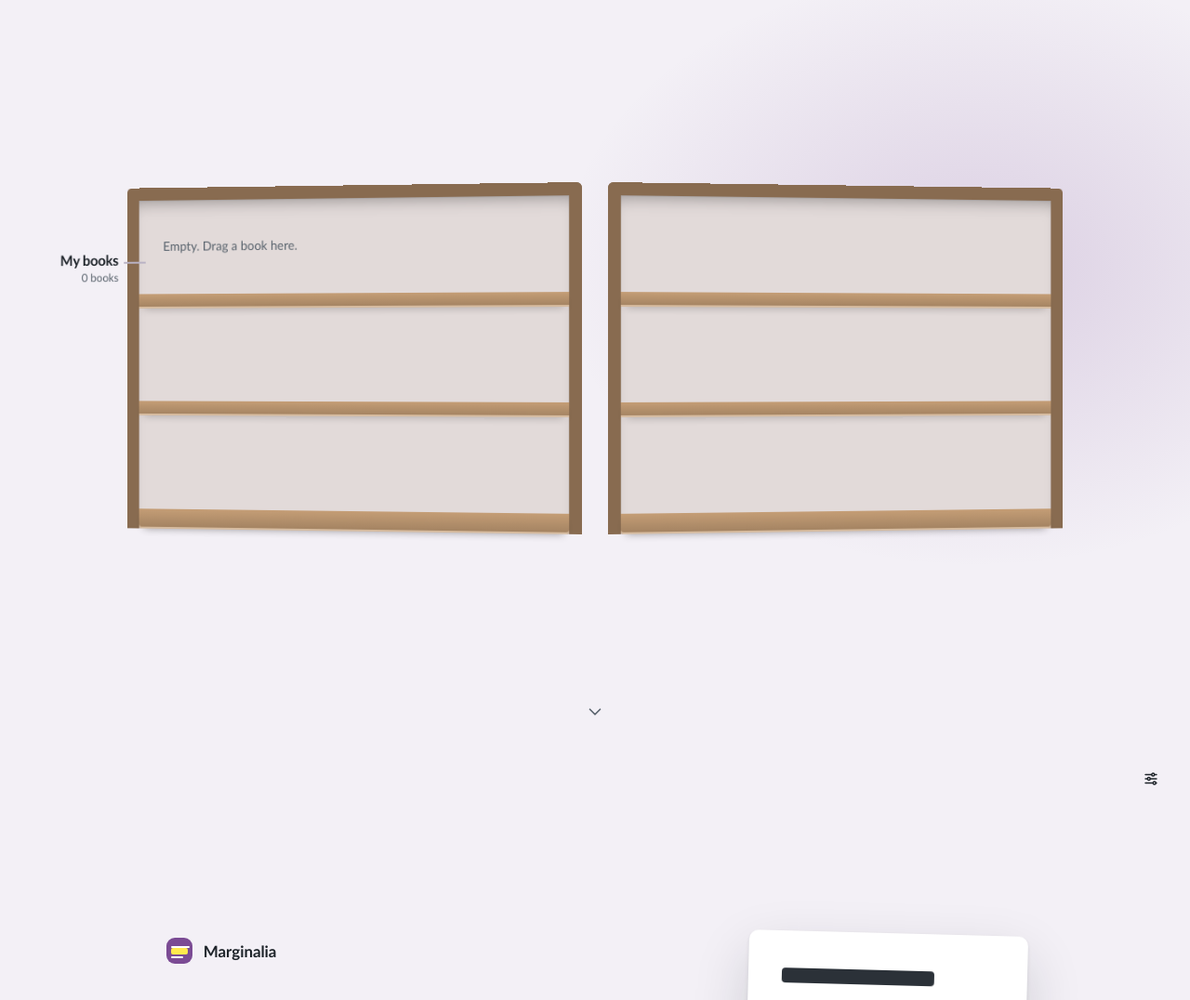
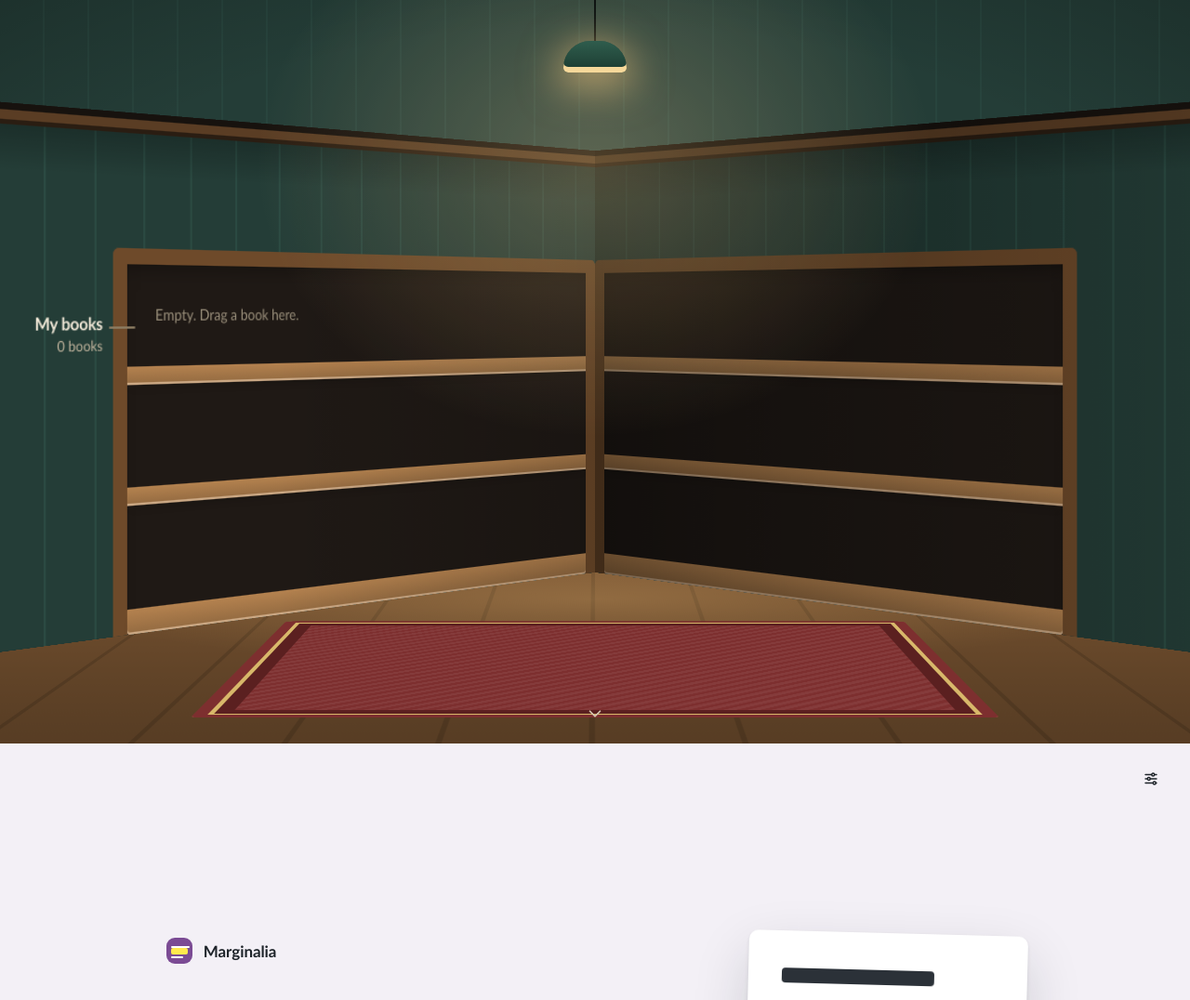
Before and after one commit to RisiMorina/article_app, a plain HTML site: page index.html in a window 1280 px wide. Shown: the top 1076 px of the page at 93% size. Drawn offline with nearby package versions, Linux system fonts and the light colour scheme.

Commit message:
Hero: library room with two bookcase walls at 90 degrees, wallpaper, floor, rug and lamp
Co-Authored-By: Claude Sonnet 5.5 <noreply@anthropic.com>

```diff
--- a/css/style.css
+++ b/css/style.css
@@ -609,7 +609,7 @@ body.resizing .r-body { transition: none; }
 .accent-opt:has(input:focus-visible) { outline: 2px solid var(--focus); outline-offset: 2px; }
 
 /* =========================================================
-   Start screen: the first screen is only the bookcases, the rest is below
+   Start screen: the first screen is a library room, the rest is below
    ========================================================= */
 .welcome { display: block; min-height: 0; padding: 0; }
 .welcome-more {
@@ -617,29 +617,84 @@ body.resizing .r-body { transition: none; }
   gap: clamp(48px, 8vw, 110px); align-items: center; justify-content: center; padding: 48px;
 }
 @media (max-width: 1180px) { .welcome-more { grid-template-columns: minmax(0, 520px) 240px; } }
+
 .hero {
-  position: relative; display: flex; align-items: center; justify-content: center;
-  height: 100vh; height: 100svh; min-height: 520px; padding: 28px 0 56px;
+  position: relative; display: flex; align-items: center; justify-content: center; overflow: hidden;
+  height: 100vh; height: 100svh; min-height: 560px; padding: 0 0 36px;
+  /* the room: deep green wallpaper with a faint stripe, darker toward the edges */
+  background:
+    radial-gradient(120% 90% at 50% 40%, transparent 40%, rgb(0 0 0 / .55) 100%),
+    repeating-linear-gradient(90deg, #243d37 0 46px, #28443d 46px 48px);
 }
-.hero-shelves { --k: .8; width: 100%; max-width: 1500px; margin: 0 auto; --gutter: 112px; }
-.hero-shelves.cabinets.two { margin: 0 auto; padding: 0 var(--gutter); }
-.hero-shelves .cabinet:hover, .hero-shelves .cabinet:focus-within { position: relative; z-index: 5; }
-.hero-shelves .shelf-row { padding-top: 26px; }
-.hero-shelves .shelf-row.is-empty { padding-top: 10px; }
-.hero-shelves .books { min-height: calc(176px * var(--k)); }
-.hero-shelves .is-empty .books { min-height: calc(120px * var(--k)); }
-.hero-shelves .book { height: calc(var(--bh) * var(--k)); width: calc(var(--bw) * (.75 + var(--k) * .3)); }
-.hero-shelves .spine-title { font-size: 12.5px; }
-/* the top shelf has no room above it for the card, so it opens below the book */
-.hero-shelves .shelf:first-child .book-card { bottom: auto; top: calc(100% + 12px); }
-.hero-shelves .shelf:first-child .book-card::after { top: auto; bottom: 100%; }
+.hero-light { position: absolute; inset: 0; pointer-events: none; z-index: 2; background: radial-gradient(520px 420px at 50% 22%, rgb(255 205 130 / .26), transparent 70%); mix-blend-mode: screen; }
+.hero-lamp { position: absolute; top: 0; left: 50%; z-index: 3; width: 0; pointer-events: none; }
+.hero-lamp .cord { position: absolute; left: -1px; top: 0; width: 2px; height: 46px; background: #0e1412; }
+.hero-lamp .dome { position: absolute; left: -34px; top: 44px; width: 68px; height: 34px; border-radius: 34px 34px 6px 6px; background: linear-gradient(#2f5d4d, #1b3a30); box-shadow: 0 10px 40px 8px rgb(255 205 130 / .55), inset 0 -6px 0 #f6d89a; }
+
+.hero-room { --k: .8; --rs: 1; --wood: #b4824f; --frame: #6e4a2a; --back: #1f1915; width: 100%; perspective: 2100px; perspective-origin: 50% 38%; }
+.stage {
+  position: relative; display: grid; grid-template-columns: 0 0; justify-content: center; transform-style: preserve-3d;
+  transform: scale(var(--rs)); transform-origin: 50% 50%;
+}
+/* two walls, 90 degrees apart: each turns 45 degrees around the corner line */
+.wall {
+  position: relative; width: 700px; padding-top: 118px; transform-style: flat; color: #f3ead9; display: flex; flex-direction: column; justify-content: flex-end;
+  background: repeating-linear-gradient(90deg, #243d37 0 46px, #2b4a42 46px 48px);
+}
+.wall::before { content: ""; position: absolute; left: 0; right: 0; top: 0; height: 56px; background: linear-gradient(#17120e 0 6px, #5a3d24 6px 14px, #2a1d12 14px 18px, transparent 18px), linear-gradient(rgb(0 0 0 / .35), transparent); pointer-events: none; }
+.wall::after { content: ""; position: absolute; inset: 0; pointer-events: none; }
+.wall.left { justify-self: end; transform-origin: 100% 50%; transform: rotateY(45deg); padding-left: 112px; }
+.wall.right { justify-self: start; transform-origin: 0 50%; transform: rotateY(-45deg); padding-right: 112px; }
+.wall.left::after { background: linear-gradient(90deg, transparent 40%, rgb(0 0 0 / .18)); }
+.wall.right::after { background: linear-gradient(270deg, rgb(0 0 0 / .1), rgb(0 0 0 / .32) 70%, rgb(0 0 0 / .42)); }
+.hero-room .cabinet { margin: 0; }
+.hero-room .cabinet:hover { position: relative; z-index: 5; }
+
+/* floor: a plane lying at the foot of the walls, cut to the 90 degree wedge in front of the corner */
+.floor {
+  position: absolute; left: 50%; margin-left: -1300px; bottom: 0; width: 2600px; height: 1300px; transform-origin: 50% 100%; transform: rotateX(-90deg);
+  clip-path: polygon(50% 100%, 0 0, 100% 0);
+  background:
+    radial-gradient(700px 520px at 50% 85%, rgb(255 205 130 / .22), transparent 70%),
+    linear-gradient(0deg, transparent, rgb(0 0 0 / .45)),
+    repeating-linear-gradient(90deg, #7a5532 0 96px, #6a4a2b 96px 100px);
+}
+.rug {
+  position: absolute; left: calc(50% - 280px); bottom: 330px; width: 560px; height: 420px; border-radius: 6px; background:
+    repeating-linear-gradient(45deg, rgb(255 255 255 / .06) 0 6px, transparent 6px 12px), #7d2f2f;
+  box-shadow: inset 0 0 0 10px #7d2f2f, inset 0 0 0 14px #d8b86a, inset 0 0 0 26px #5b2020;
+}
+
+/* labels and empty text on the dark wall */
+.hero-room .case-name { color: #f3ead9; font-size: 15px; }
+.hero-room .case-name:hover { color: #ffd98f; }
+.hero-room .case-n { color: #bfb39c; }
+.hero-room .shelf-label::after { background: #8c7c62; }
+.hero-room .shelf-empty { color: #9a8f7b; }
+.hero-room .shelf-row { padding-top: 26px; }
+.hero-room .shelf-row.is-empty { padding-top: 10px; }
+.hero-room .books { min-height: calc(176px * var(--k)); }
+.hero-room .is-empty .books { min-height: calc(120px * var(--k)); }
+.hero-room .book { height: calc(var(--bh) * var(--k)); width: calc(var(--bw) * (.75 + var(--k) * .3)); }
+.hero-room .spine-title { font-size: 12.5px; }
+.hero-room .book-card { display: none !important; }
+
+.hero-tip {
+  position: fixed; z-index: 60; max-width: 280px; display: flex; flex-direction: column; gap: 2px; padding: 10px 14px; pointer-events: none;
+  background: var(--surface); color: var(--ink); border: 1px solid var(--line-strong); border-radius: 12px; box-shadow: var(--shadow);
+}
+.hero-tip strong { font-size: 14.5px; line-height: 1.3; overflow-wrap: anywhere; }
+.hero-tip .tip-sub { color: var(--muted); font-size: 13px; }
+.hero-tip small { color: var(--accent); font-size: 12px; margin-top: 2px; }
+
 .hero-down {
-  position: absolute; left: 50%; bottom: 14px; width: 40px; height: 40px; margin-left: -20px; display: grid; place-items: center;
-  border-radius: 50%; color: var(--muted); transition: background-color .15s, color .15s;
+  position: absolute; left: 50%; bottom: 12px; z-index: 4; width: 40px; height: 40px; margin-left: -20px; display: grid; place-items: center;
+  border-radius: 50%; color: #d8cdb6; transition: background-color .15s, color .15s;
 }
-.hero-down:hover { background: var(--accent-soft); color: var(--accent); }
+.hero-down:hover { background: rgb(255 255 255 / .12); color: #fff; }
 .hero-down .ic { width: 22px; height: 22px; }
-/* the one moment: books drop onto their shelves, one after another, once per visit */
-.hero-shelves.intro .book { animation: shelve .75s cubic-bezier(.2, .8, .2, 1) backwards; animation-delay: calc(var(--i, 0) * 38ms + .15s); }
+
+/* the one moment: books drop onto their shelves one after another, once per visit */
+.hero-room.intro .book { animation: shelve .75s cubic-bezier(.2, .8, .2, 1) backwards; animation-delay: calc(var(--i, 0) * 38ms + .15s); }
 @keyframes shelve { from { opacity: 0; transform: translateY(-40px); } to { opacity: 1; transform: none; } }
-@media (prefers-reduced-motion: reduce) { .hero-shelves.intro .book { animation: none; } }
+@media (prefers-reduced-motion: reduce) { .hero-room.intro .book { animation: none; } }
--- a/index.html
+++ b/index.html
@@ -31,7 +31,9 @@
   <!-- ============ WELCOME: first screen = only the bookcases, scroll for the rest ============ -->
   <main id="view-welcome" class="welcome" hidden aria-labelledby="welcome-title">
     <section class="hero" aria-label="Your bookcases">
-      <div id="hero-shelves" class="shelves cabinets two hero-shelves"></div>
+      <div class="hero-light" aria-hidden="true"></div>
+      <div class="hero-lamp" aria-hidden="true"><span class="cord"></span><span class="dome"></span></div>
+      <div id="hero-shelves" class="shelves hero-room"></div>
       <a class="hero-down" href="#welcome-more" id="hero-down" aria-label="Scroll down" title="Scroll down"><span data-icon="chevron-down"></span></a>
     </section>
 
@@ -220,6 +222,7 @@
   <button type="button" class="tb-note" id="tb-note">Highlight + note</button>
 </div>
 
+<div id="hero-tip" class="hero-tip" hidden><strong class="tip-title"></strong><span class="tip-sub"></span><small>Click to open</small></div>
 <div id="toasts" class="toasts" role="status" aria-live="polite"></div>
 <div id="drop-overlay" class="drop-overlay" hidden><div>Drop PDF to add it to your library</div></div>
 
--- a/js/library.js
+++ b/js/library.js
@@ -78,22 +78,47 @@ const Library = {
   /** Redraw whichever screen is showing (start screen hero or library). */
   _refreshView() { if (!$('#view-welcome').hidden) this.renderHero(); else this.render(); },
 
-  /** The start screen's first screen: nothing but the bookcases, two cases in a corner. */
+  /** The start screen's first screen: a library room. Two walls of bookcases meet at a 90 degree corner (real CSS 3D). */
   renderHero() {
     const shelves = this._cases('', 'all');
     while (shelves.length < 6) shelves.push({ title: '', blank: true, books: [] });
     const half = Math.ceil(shelves.length / 2);
     const box = $('#hero-shelves');
-    const W = box.clientWidth || window.innerWidth || 1200;
-    const inner = Math.max((W - 2 * 112 - 28) / 2 - 68, 180);
-    // Shrink the books so a cabinet of about three shelves fits the first screen.
-    const rowsPer = Math.max(half, 1);
-    const k = Math.min(Math.max(((window.innerHeight - 150) / rowsPer - 44) / 221, 0.5), 0.9);
+    const WALL = 700, GUTTER = 112;                      // wall plane width (px, before scaling) and label gutter
+    const inner = WALL - GUTTER - 68;
+    // Books shrink so about three shelves per wall fit the screen; the whole room scales down on narrow windows.
+    const vh = window.innerHeight, vw = window.innerWidth;
+    const k = Math.min(Math.max(((vh - 130 - 120 - 40) / Math.max(half, 1) - 44) / 221, 0.66), 0.9);
+    const scale = Math.min(1, vw / 1180);
     box.style.setProperty('--k', k.toFixed(3));
+    box.style.setProperty('--rs', scale.toFixed(3));
     box.classList.toggle('intro', !this._heroShown);
     this._heroShown = true;
-    box.replaceChildren(this._cabinet(shelves.slice(0, half), inner, 'left'), this._cabinet(shelves.slice(half), inner, 'right'));
+    const left = h('div', { class: 'wall left' }, this._cabinet(shelves.slice(0, half), inner, 'left'));
+    const right = h('div', { class: 'wall right' }, this._cabinet(shelves.slice(half), inner, 'right'));
+    box.replaceChildren(h('div', { class: 'stage' },
+      h('div', { class: 'floor', 'aria-hidden': 'true' }, h('div', { class: 'rug' })),
+      left, right));
     $$('.book', box).forEach((b, i) => b.style.setProperty('--i', i));
+    // Fit the whole room on the first screen (the outer edges come closer in perspective, so leave 25% room).
+    const sh = $('.stage', box).offsetHeight || 700;
+    box.style.setProperty('--rs', Math.min(1, vw / 1250, (vh - 40) / (sh * 1.5)).toFixed(3));
+  },
+
+  /** Flat tooltip for hero books (the cabinets are tilted in 3D, so a card inside them would be skewed). */
+  initHeroTip() {
+    const box = $('#hero-shelves'), tip = $('#hero-tip');
+    box.addEventListener('mouseover', e => {
+      const book = e.target.closest('.book');
+      if (!book) return;
+      $('.tip-title', tip).textContent = book.dataset.title;
+      $('.tip-sub', tip).textContent = book.dataset.sub || '';
+      tip.hidden = false;
+      const r = book.getBoundingClientRect(), tw = tip.offsetWidth, th = tip.offsetHeight;
+      tip.style.left = Math.min(Math.max(r.left + r.width / 2 - tw / 2, 8), window.innerWidth - tw - 8) + 'px';
+      tip.style.top = (r.top - th - 14 < 8 ? r.bottom + 14 : r.top - th - 14) + 'px';
+    });
+    box.addEventListener('mouseout', e => { if (!e.relatedTarget || !e.relatedTarget.closest || !e.relatedTarget.closest('.book')) tip.hidden = true; });
   },
 
   _hasFolder(name) { return this.folders.some(f => f.toLowerCase() === name.toLowerCase()); },
@@ -278,7 +303,7 @@ const Library = {
     select.value = a.folder || '';
     const href = '#/article/' + encodeURIComponent(a.id);
     const li = h('li', {
-      class: 'book' + (a.toRead ? ' toread' : '') + (alignRight ? ' card-right' : ''), dataset: { id: a.id }, draggable: 'true',
+      class: 'book' + (a.toRead ? ' toread' : '') + (alignRight ? ' card-right' : ''), dataset: { id: a.id, title, sub }, draggable: 'true',
       style: { '--bw': this._bookWidth(a) + 'px', '--bh': this._bookHeight(a) + 'px', '--bg': bg, '--fg': fg }
     },
       h('a', { class: 'spine', href, draggable: 'false', 'aria-label': title + (a.toRead ? ' (on your reading list)' : '') },
@@ -448,6 +473,7 @@ const Library = {
 
     $('#search').addEventListener('input', e => { this.query = e.target.value; this.render(); });
     window.addEventListener('resize', debounce(() => { if (!$('#view-welcome').hidden || !$('#view-library').hidden) this._refreshView(); }, 200));
+    this.initHeroTip();
     $('#hero-down').addEventListener('click', e => { e.preventDefault(); $('#welcome-more').scrollIntoView({ behavior: prefersReducedMotion() ? 'auto' : 'smooth' }); });
     $('#btn-folder-new').addEventListener('click', () => this.newFolder());
     $('#btn-folder-rename').addEventListener('click', () => this.renameFolder());
```
Also changed, not shown: CLAUDE.md (+9 -4 lines).
